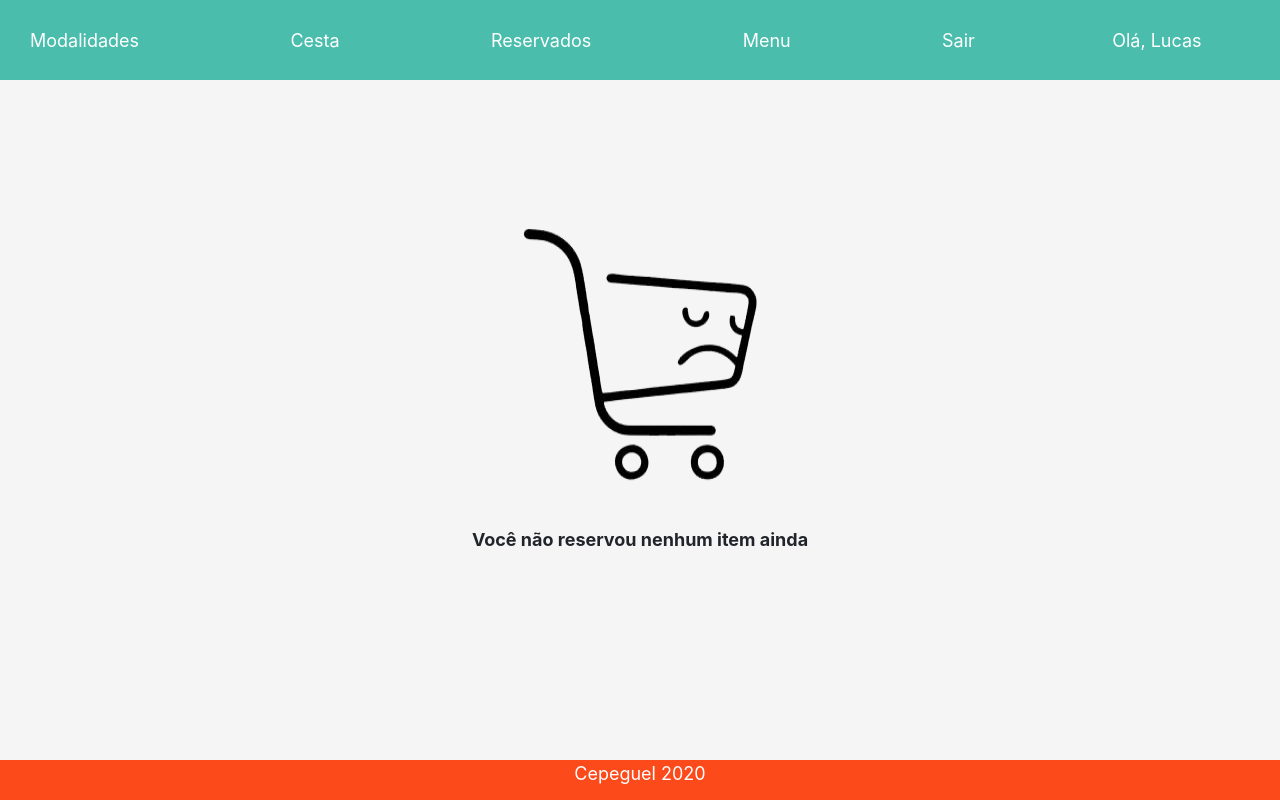
After one commit to L-Fiori/cepeguel, a Django app: page /reservados/ in a window 1280 px wide. The commit adds this page. Run offline with Django 3.2, Linux system fonts and the light colour scheme; a user stored in the database is signed in; data comes from the database, SQL or seed files in the repository; both versions use the stored data as it was after the commit; some libraries are stand-ins or nearby versions.

Commit message:
Pagina reservados implementada

```diff
--- a/aluguel/models.py
+++ b/aluguel/models.py
@@ -79,5 +79,6 @@ class Aluguel(models.Model):
         aluguel = Aluguel.objects.get(id=self.id)
         produto.disp = True
         produto.alug = False
-        produto.save(update_fields=["disp", "alug"])
+        produto.rese = False
+        produto.save(update_fields=["disp", "alug","rese"])
         return
--- a/carrinho/templates/carrinho/cestadeprodutos.html
+++ b/carrinho/templates/carrinho/cestadeprodutos.html
@@ -31,7 +31,7 @@
 
     {% if order.get_cart_items %}
         <div style='margin-top:3%'>
-          <button class="botao botao1vermelho" onclick="document.location='{% url "carrinho:aluguel_carrinho" %}'", style="width:20%;height:5%;margin-left:40%;border:1px solid black">Alugar</button>
+          <button class="botao botao1vermelho" onclick="document.location='{% url "carrinho:aluguel_carrinho" %}'", style="width:20%;height:5%;margin-left:40%;border:1px solid black">Reservar</button>
         </div>
     {% else %}
     <div style='text-align:center;margin-top:10%'>
--- a/cepeguel/urls.py
+++ b/cepeguel/urls.py
@@ -25,6 +25,7 @@ from core.views import (
     login,
     produtosdemodalidade,
     produto,
+    reservados,
 )
 
 from usuarios.views import (
@@ -44,4 +45,5 @@ urlpatterns = [
     path('login/', login_view, name='login'),
     path('logout/', logout_view, name="logout"),
     path('modalidades/', include('core.urls', namespace='core')),
+    path('reservados/', reservados, name='reservados')
     ] + static(settings.MEDIA_URL, document_root=settings.MEDIA_ROOT)
--- a/core/templates/core/base.html
+++ b/core/templates/core/base.html
@@ -17,10 +17,6 @@ body{
 <body>
 <div class="pagina">
     <div class="navbar">
-        <div class="divBusca">
-            <input id="txtBusca" placeholder="Buscar..."/>
-            <button id="btnBusca">Buscar</button>
-        </div>
 
         <div class="textodanavbar">
             <button class="botao botao1" onclick="document.location='../../../../../../../modalidades'">Modalidades</button>
@@ -28,6 +24,9 @@ body{
         {% if request.user.is_authenticated %}
         <div class="textodanavbar">
             <button class="botao botao1" onclick="document.location='../../../../../../../cestadeprodutos'">Cesta</button>
+        </div>
+        <div class="textodanavbar">
+            <button class="botao botao1" onclick="document.location='../../../../../../../reservados'">Reservados</button>
         </div>
         {% endif %}
         <div class="textodanavbar">
--- a/core/templates/core/produto.html
+++ b/core/templates/core/produto.html
@@ -21,7 +21,7 @@
                 {% if obj in current_order_products %}
                      <button class="botao botao1laranja" onclick="document.location='{% url "carrinho:order_details" %}'", >Ir Para Carrinho</button>
                 {% else %}
-                <button class="botao botao1laranja" onclick="document.location='{% url "carrinho:add_to_cart" obj.id %}'", >Alugar</button>
+                <button class="botao botao1laranja" onclick="document.location='{% url "carrinho:add_to_cart" obj.id %}'", >Reservar</button>
                 {% endif %}
               {% endif %}
             {% elif obj in current_order_products %}
--- /dev/null
+++ b/core/templates/core/reservados.html
@@ -0,0 +1,29 @@
+{% extends 'core/base.html' %}
+{% load static %}
+{% block content %}
+
+<title>Cesta de produtos</title>
+    <div class='gridgeral'>
+        <div class='gridartigos'>
+            {% for item in items %}
+            <div class='artigocesta' style="height:300px">
+                <div class='fotoartigocesta'>
+                  <img src= "{{ item.foto.url }}", style="width:100%;height:100%">
+                </div>
+                <div class='textoartigocesta'>
+                  {{ item.nome }}
+                </div>
+            </div>
+            {% endfor %}
+
+        </div>
+    </div>
+    {% if naotemreserva %}
+    <div style='text-align:center;margin-top:10%'>
+        <img src="{% static 'core/imagens/carrinhovazio.png' %}" alt=CEPEguel style="width:400px;height:292px;"">
+        <div style='margin-top:2%'><b>Você não reservou nenhum item ainda</b></div>
+      </div>
+    {% endif %}
+
+
+{% endblock %}
--- a/core/views.py
+++ b/core/views.py
@@ -77,7 +77,7 @@ def produto(request, id_antigo2, id_antigo1, item_id):
             num = ""         ## se você está lendo isso, sinceramente me desculpe
             if type(j) == int:
                 num += str(j)
-            listaidprodutos.append(int(num))
+        listaidprodutos.append(int(num))
     if (len(li_user_rents)+lista_de_produtos) >= 3 and not professor and len(li_user_rents) != 0:
         alugou = True
     if filtered_orders.exists():
@@ -109,3 +109,30 @@ def login(request):
     context = {}
 
     return render(request, 'core/login.html', context)
+
+def reservados(request):
+    my_user_profile = Usuario.objects.filter(email=request.user).first()
+    user_rents = Aluguel.objects.filter(usuario=my_user_profile,not_rented=True)
+    rents = user_rents.values_list('prod')
+    idprodutos = list(rents)
+    naotemreserva = False
+    if len(idprodutos) == 0:
+        naotemreserva = True
+    listaidprodutos=[]
+    items=[]
+    for i in idprodutos:
+        for j in i:
+            num = ""
+            if type(j) == int:
+                num += str(j)
+        item_id = int(num)
+        listaidprodutos.append(int(num))
+        obj = Produto.objects.get(id=item_id)
+        items.append(obj)
+
+    context = {
+    'naotemreserva':naotemreserva,
+    'items':items,
+    }
+
+    return render(request,'core/reservados.html', context)
```
Also changed, not shown: aluguel/admin.py (+9 -13 lines), db.sqlite3, fotos/fotosdeartigo/g7393.png (added).
